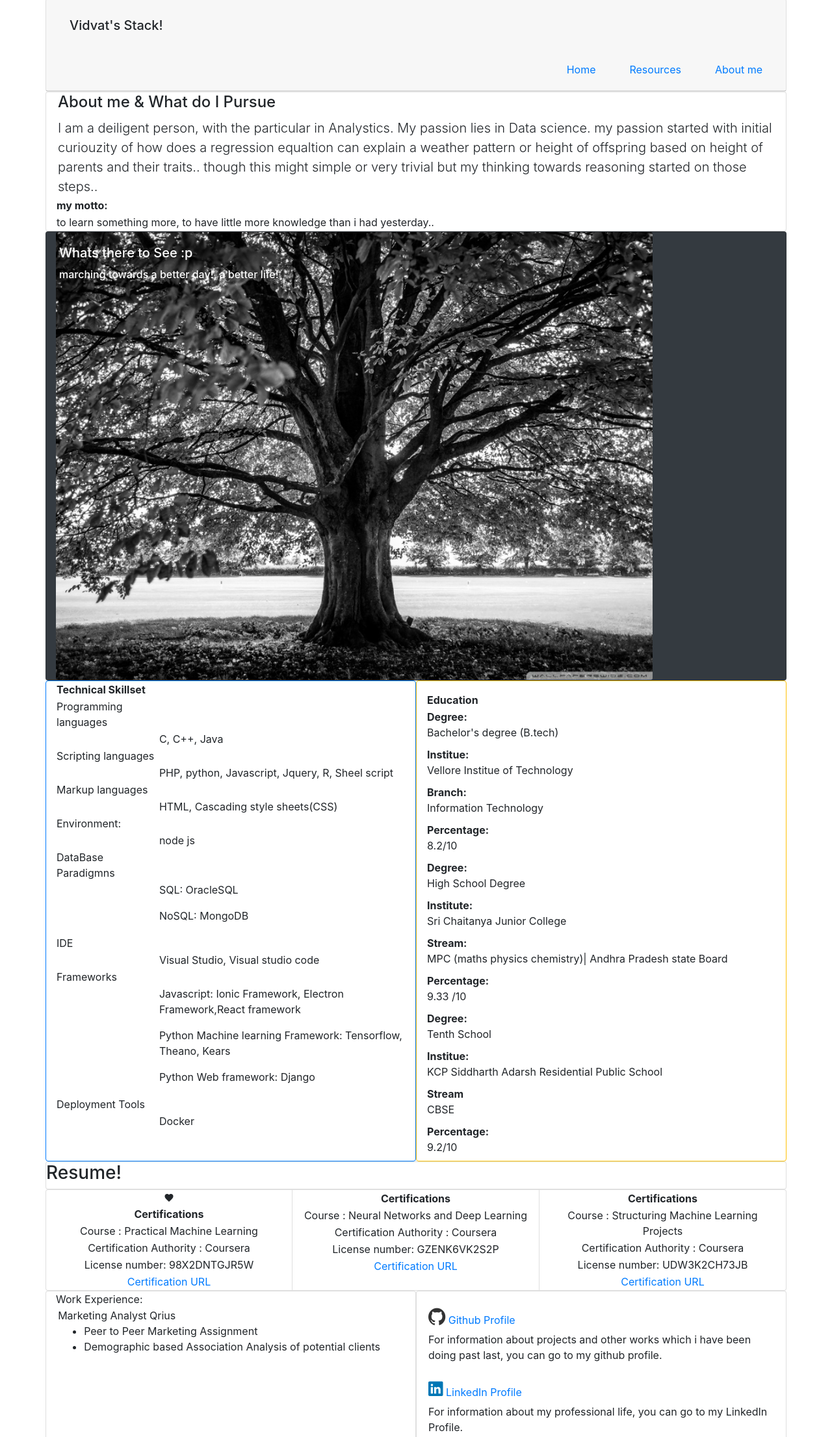
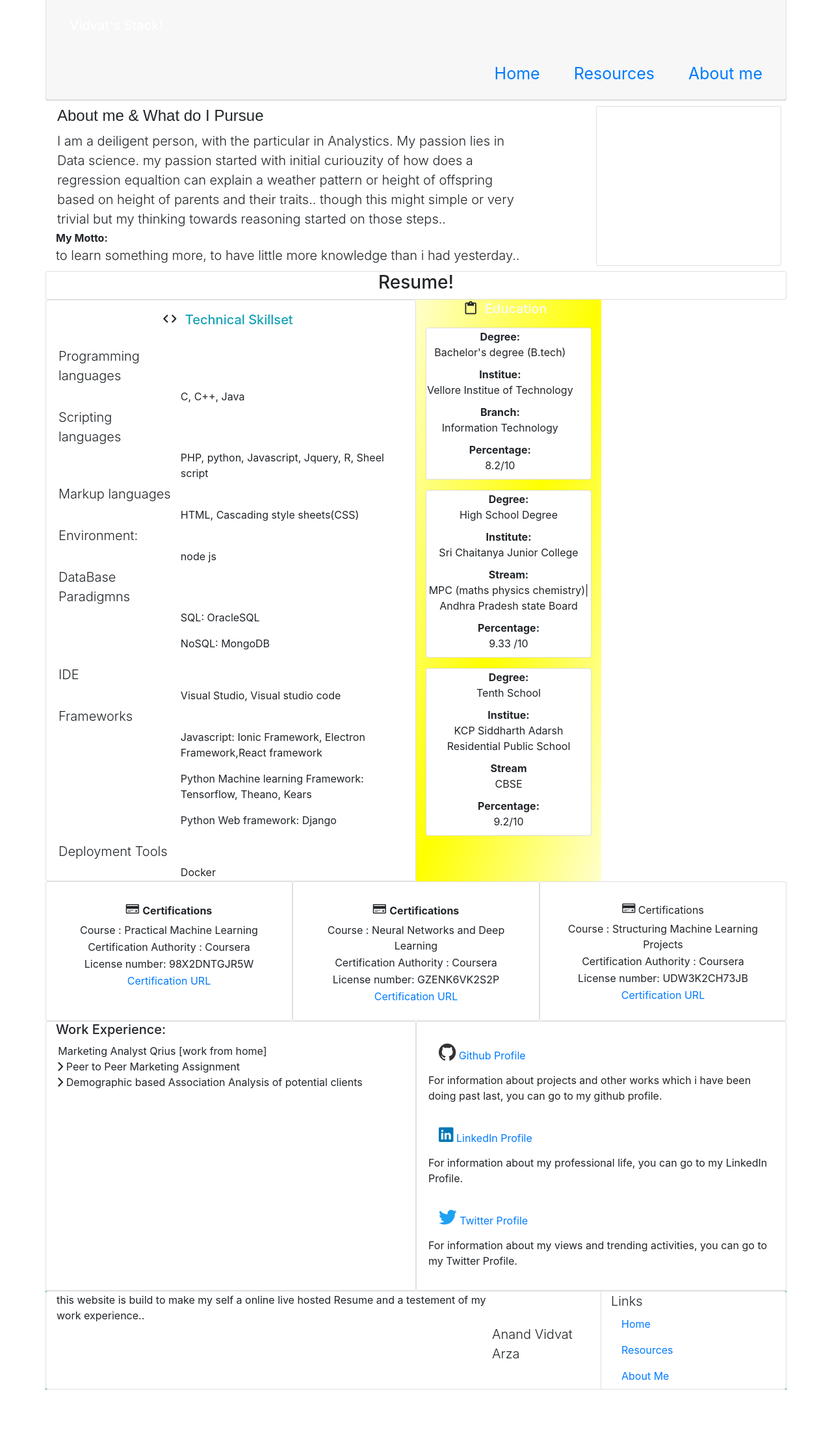
Before and after one commit to anandvidvat/vidvat-s_stack, a plain HTML site: page index.html in a window 1280 px wide. Shown: the part 2-2213 px from the top of the page at 65% size. After the commit the page ends 2140 px from the top, so only its background shows below. Drawn offline with nearby package versions, Linux system fonts and the light colour scheme; files whose address does not match are found by name.

Commit message:
may_5_commit

```diff
--- a/index.html
+++ b/index.html
@@ -8,7 +8,10 @@
     <meta name="keywords" content="HTML,CSS,XML,JavaScript">
     <meta name="author" content="Anand Vidvat Arza">
     <meta name="viewport" content="width=device-width, initial-scale=1.0">
+    <!-- title of page-->
     <title>Vidvat's stack</title>
+    <!--favicon -->
+    <link rel="shortcut icon" type="image/png" href="img/av.ico" />
 
     <!-- Read Bootstrap-->
     <link href='style/css/bootstrap.css' rel='stylesheet'>
@@ -17,9 +20,26 @@
     <!--Read Main external CSS file-->
     <link href='style/main.css' rel='stylesheet'>
     <style name='internal css'>
+        .bg-img-layout {
+            background: url("https://mdbootstrap.com/img/Photos/Others/architecture.jpg") no-repeat center center;
+            background-size: cover;
+        }
+
+        .bg-img-gradient {
+            background: linear-gradient(to 45deg, #00ccff, #33ccff);
+        }
+
+        .bg-yellow-gradient {
+            background: linear-gradient(to bottom right, #ffffcc, #ffff00, #ffffcc);
+        }
+
         .connect-links .ion-social-github {
             font-size: 30px;
             color: #333;
+        }
+
+        .ion-size {
+            font-size: 23px;
         }
 
         .connect-links a:hover {
@@ -36,8 +56,18 @@
             color: #1DA1F2;
         }
 
+        .make-nav-beauty {
+            font-weight: none;
+            font-size: 25px;
+        }
+
         a:hover {
             text-underline-position: unset;
+        }
+
+        @import url('https://fonts.googleapis.com/css?family=Abel');
+        .custom-font-abel {
+            font-family: 'Abel', sans-serif;
         }
     </style>
 </head>
@@ -46,18 +76,21 @@
     <div class='container'>
 
         <header>
-            <div class='row card bg-information'>
+            <div class='row card bg-img-gradient text-white'>
                 <div class='col-xs-12 col-md-12 card-header'>
                     <nav class='card-title navbar'>
                         <a href='/' class='navbar-brand h1'>Vidvat's Stack!</a>
                     </nav>
-                    <div name='navigation-bar' class='text-white'>
+                    <div name='navigation-bar' class='text-ligth'>
                         <nav name='header-navigation'>
+                            <div class='make-nav-beauty'>
                                 <ul class='nav justify-content-end'>
                                     <li class='nav-item card-link' name='Home page'><a href='#' class='nav-link'>Home</a></li>
                                     <li class='nav-item card-link ' name='resources page'><a href='#' class='nav-link'>Resources</a></li>
                                     <li class='nav-item card-link ' name='about me'><a href='#' class='nav-link'><span class='caret'>About me</span></a></li>
+
                                 </ul>
+                            </div>
                         </nav>
                     </div>
                 </div>
@@ -67,39 +100,44 @@
     </div>
     <div class='container'>
         <section>
-            <div class='row card'>
-                <div class='col-xs-12 col-md-12 '>
+            <div class='row'>
+                <div class='col-md-8 '>
                     <table name='about me'>
                         <tr>
                             <td></td>
                             <td>
                                 </span>
-                                <h4> About me &amp; What do I Pursue</h4>
+                                <h4 class='pt-2 custom-font-abel'> About me &amp; What do I Pursue</h4>
                                 </span>
                             </td>
 
                         </tr>
                         <tr>
                             <td></td>
-                            <td><span class='lead'>
+                            <td><span class='lead text-justify '>
                     I am a deiligent person, with the particular in Analystics. My passion lies in Data science.
                     my passion started with initial curiouzity of how does a regression equaltion can explain a weather pattern or height of offspring based on height of parents and their traits..
                     though this might simple or very trivial but my thinking towards reasoning started on those steps..
                 </span></td>
                         </tr>
                     </table>
-                    <table>
-                        <th>my motto:</th>
+                    <table name='motto'>
                         <tr>
-
-                            <td>to learn something more, to have little more knowledge than i had yesterday.. </td>
+                            <td><dt>My Motto: <dd class='lead'>to learn something more, to have little more knowledge than i had yesterday..</dd></dt> </td>
                         </tr>
                     </table>
                 </div>
+                <div class='col-md-3 ml-auto card m-2'>
+                    <div class='profile'>
+
+
                     </div>
-            <div class='row card bg-dark'>
+                </div>
+            </div>
+            <!--
+            <div class='row card bg-ligth'>
                 <div class='col-md-10 col-md-offset-1 hidden-img'>
-                    <img class='card-img' src='img/under_the_tree_black_and_white-wallpaper-1024x768.jpg' alt='logo' />
+                    <img class='card-img' src='' alt='logo' />
                     <div class='card-img-overlay text-white'>
                         <h5 class='card-title'>Whats there to See :p</h5>
                         <h6 class='card-text'>marching towards a better day!, a better life!</h6>
@@ -107,12 +145,18 @@
                     </div>
                 </div>
             </div>
-            <div class='row '>
-                <div class='col-md-6 card border-primary'>
+        -->
+
+            <div class='row card'>
+                <h3 class='text-center'>Resume!</h3>
+            </div>
+            <div class='row'>
+                <div class='col-md-6 card border-information'>
+                    <span class='text-center p-3  h5  '><i class='ion-code ion-size'></i> <span class='text-info' style='padding:8px;'> Technical Skillset</span></span>
                     <table name='technical-skillset'>
-                        <th><span>Technical Skillset</span></th>
+
                         <tr>
-                            <td>Programming languages
+                            <td class='lead p-1'>Programming languages
                             </td>
                             <td></td>
                         </tr>
@@ -122,7 +166,7 @@
                             </td>
                         </tr>
                         <tr>
-                            <td>Scripting languages
+                            <td class='lead p-1'>Scripting languages
                             </td>
                             <td></td>
                         </tr>
@@ -132,7 +176,7 @@
                             </td>
                         </tr>
                         <tr>
-                            <td>Markup languages
+                            <td class='lead p-1'>Markup languages
                             </td>
                             <td></td>
                         </tr>
@@ -142,7 +186,7 @@
                             </td>
                         </tr>
                         <tr>
-                            <td>Environment:
+                            <td class='lead p-1'>Environment:
                             </td>
                             <td></td>
                         </tr>
@@ -152,7 +196,7 @@
                             </td>
                         </tr>
                         <tr>
-                            <td>DataBase Paradigmns
+                            <td class='lead p-1'>DataBase Paradigmns
                             </td>
                             <td></td>
                         </tr>
@@ -164,7 +208,7 @@
                             </td>
                         </tr>
                         <tr>
-                            <td>IDE
+                            <td class='lead p-1'>IDE
                             </td>
                             <td></td>
                         </tr>
@@ -174,7 +218,7 @@
                             </td>
                         </tr>
                         <tr>
-                            <td>Frameworks</td>
+                            <td class='lead p-1'>Frameworks</td>
                             <td>
                             </td>
                         </tr>
@@ -187,7 +231,7 @@
                             </td>
                         </tr>
                         <tr>
-                            <td>Deployment Tools
+                            <td class='lead p-1'>Deployment Tools
                             </td>
                             <td></td>
                         </tr>
@@ -198,11 +242,10 @@
                         </tr>
                     </table>
                 </div>
-                <div class='col-md-6 card border-warning'>
-
-                    <table name='graduation-education'>
-                        <th><span>Education</span></th>
-                        <ul name='b.tech-Qualificaitons'>
+                <div class='col-md-3 bg-yellow-gradient text-center justify-content-center'>
+                    <span class=' p-3 h5  '><i class='ion-android-clipboard ion-size'></i> <span class='text-light' style='padding:8px;'> Education</span></span>
+                    <table name='graduation-education' class='card'>
+                        <dl name='b.tech-Qualificaitons'>
 
                             <tr>
                                 <td><dt>Degree:<dd>   Bachelor's degree (B.tech)</dd>
@@ -238,7 +281,10 @@
                                 8.2/10
                                 </dd></dt></td>
                             </tr>
-                        </ul>
+                        </dl>
+                    </table>
+                    <table class='card'>
+                        <dl name='high-school'>
                             <tr>
                                 <td><dt>Degree:<dd>High School Degree</dd>
                         </dt></td>
@@ -258,6 +304,10 @@
                                     9.33  /10
                                     </dd></dt></td>
                             </tr>
+                        </dl>
+                    </table>
+                    <table class='card'>
+                        <dl name='tenth-school'>
                             <tr>
                                 <td><dt>Degree:<dd>
                              Tenth School
@@ -278,18 +328,15 @@
                                             9.2/10
                             </dd></dt></td>
                             </tr>
-
+                        </dl>
                     </table>
                 </div>
             </div>
-            <div class='row card'>
-                <h3 class='text-justify'>Resume!</h3>
-            </div>
-            <div class='row text-center card-group'>
-                <div class='col-md-4 card'>
-                    <table name=' Certification '>
-                        <i class='ion-android-favorite '></i>
-                        <th>Certifications</th>
+
+            <div class='row text-center'>
+                <div class='col-md-4 p-4 card'>
+                    <table name='Certification '>
+                        <th><i class='ion-card ion-size'> </i> Certifications</th>
                         <tr>
                             <td><span>Course : Practical Machine Learning</span></td>
                         </tr>
@@ -308,9 +355,9 @@
                         </tr>
                     </table>
                 </div>
-                <div class='col-md-4 card '>
+                <div class='col-md-4 p-4 card'>
                     <table>
-                        <th>Certifications</th>
+                        <th> <i class='ion-card ion-size'> </i> Certifications</th>
                         <tr>
                             <td><span>Course : Neural Networks and Deep Learning</span></td>
                         </tr>
@@ -329,9 +376,9 @@
                         </tr>
                     </table>
                 </div>
-                <div class='col-md-4 card '>
+                <div class='col-md-4 p-4 card '>
+                    <span><i class='ion-card ion-size'></i> Certifications</span>
                     <table>
-                        <th>Certifications</th>
                         <tr>
                             <td><span>Course : Structuring Machine Learning Projects</span></td>
                         </tr>
@@ -352,19 +399,19 @@
             </div>
             <div class='row '>
                 <div class='col-md-6 card text-left '>
-                    <table name='work-experience '>
-                        <span class='text-justify '>
+                    <table name='work-experience'>
+                        <span class='h5 '>
                             Work Experience:
                         </span>
                         <tr>
                             <td>
                             </td>
                             <td>
-                                Marketing Analyst Qrius
+                                Marketing Analyst Qrius [work from home]
                                 <div name='work-specifics ' class=' '>
-                                    <ul>
-                                        <li>Peer to Peer Marketing Assignment</li>
-                                        <li> Demographic based Association Analysis of potential clients</li>
+                                    <ul class='list-unstyled'>
+                                        <li><i class='ion-chevron-right'></i> Peer to Peer Marketing Assignment</li>
+                                        <li><i class='ion-chevron-right'></i> Demographic based Association Analysis of potential clients</li>
                                     </ul>
                                 </div>
                             </td>
@@ -379,8 +426,7 @@
                                     <td>
                                     </td>
                                     <td>
-                                        <i class='ion-social-github '></i>
-                                        <span id='github-link-attachment ' class='text-center '><a href='https:/www.github.com/vidvat119 '>Github Profile</a></span>
+                                        <span id='github-link-attachment '><a href='https:/www.github.com/vidvat119 ' class='nav-link'><i class='ion-social-github '></i> Github Profile</a></span>
                                         <div name='github-profile-desc '>
                                             <p>For information about projects and other works which i have been doing past last, you can go to my github profile.
                                             </p>
@@ -390,8 +436,8 @@
                                 <tr name='linkedin '>
                                     <td>
                                     </td>
-                                    <td><i class='ion-social-linkedin '></i>
-                                        <span id='linkedin-link-attachment '><a href='https:/www.linkedin.com/in/anand-vidvat-arza '>LinkedIn Profile</a></span>
+                                    <td>
+                                        <span id='linkedin-link-attachment '><a href='https:/www.linkedin.com/in/anand-vidvat-arza ' class='nav-link'><i class='ion-social-linkedin '></i> LinkedIn Profile</a></span>
                                         <div name='linkedin-profile-desc '>
                                             <p>For information about my professional life, you can go to my LinkedIn Profile.
                                             </p>
@@ -401,8 +447,8 @@
                                 <tr name='twitter '>
                                     <td>
                                     </td>
-                                    <td><i class='ion-social-twitter '></i>
-                                        <span id='twitter-link-attachment '><a href='https://twitter.com/anandvidvat '>Twitter Profile</a></span>
+                                    <td>
+                                        <span id='twitter-link-attachment '><a href='https://twitter.com/anandvidvat' class='nav-link'><i class='ion-social-twitter '></i> Twitter Profile</a></span>
                                         <div name='twitter-profile-desc '>
                                             <p>For information about my views and trending activities, you can go to my Twitter Profile.
                                             </p>
@@ -419,7 +465,7 @@
     <div class='container'>
         <footer>
             <div class='row  card-group bg-success'>
-                <div class='col-md-5  card '>
+                <div class='col-md-9  card '>
                     <table name='footer '>
                         <tr>
                             <td>this website is build to make my self a online live hosted Resume and a testement of my work experience..</td>
@@ -430,22 +476,20 @@
                         </tr>
                         <tr>
                             <td></td>
-                            <td class='lead '> Anand Vidvat Arza</td>
+                            <td class='lead'> Anand Vidvat Arza</td>
                         </tr>
                     </table>
                 </div>
-                <!--
                 <div class='col-md-3 card'>
                     <nav name='footer-navigation '>
                         <span class='lead '>Links</span>
-                        <ul class='list-unstyled '>
-                            <li class='list-unstyled-item ' name='Home page '>Home</li>
-                            <li class='list-unstyled-item ' name='Resources page '>Resources</li>
-                            <li class='list-unstyled-item ' name='About me '>About Me</li>
+                        <ul class='nav flex-column '>
+                            <li class='nav-item' name='Home page '><a href='#' class='nav-link'>Home</a></li>
+                            <li class='nav-item ' name='Resources page '><a href='#' class='nav-link'>Resources</a></li>
+                            <li class='nav-item ' name='About me '><a href='#' class='nav-link'>About Me</a></li>
                         </ul>
                     </nav>
                 </div>
-            -->
             </div>
         </footer>
     </div>
@@ -453,4 +497,4 @@
     <script src='scripts/js/bootstrap.js '></script>
 </body>
 
-</html>
+</html
```
Also changed, not shown: img/AV.ico (added). Lines whose indentation alone changed are shown as unchanged.
